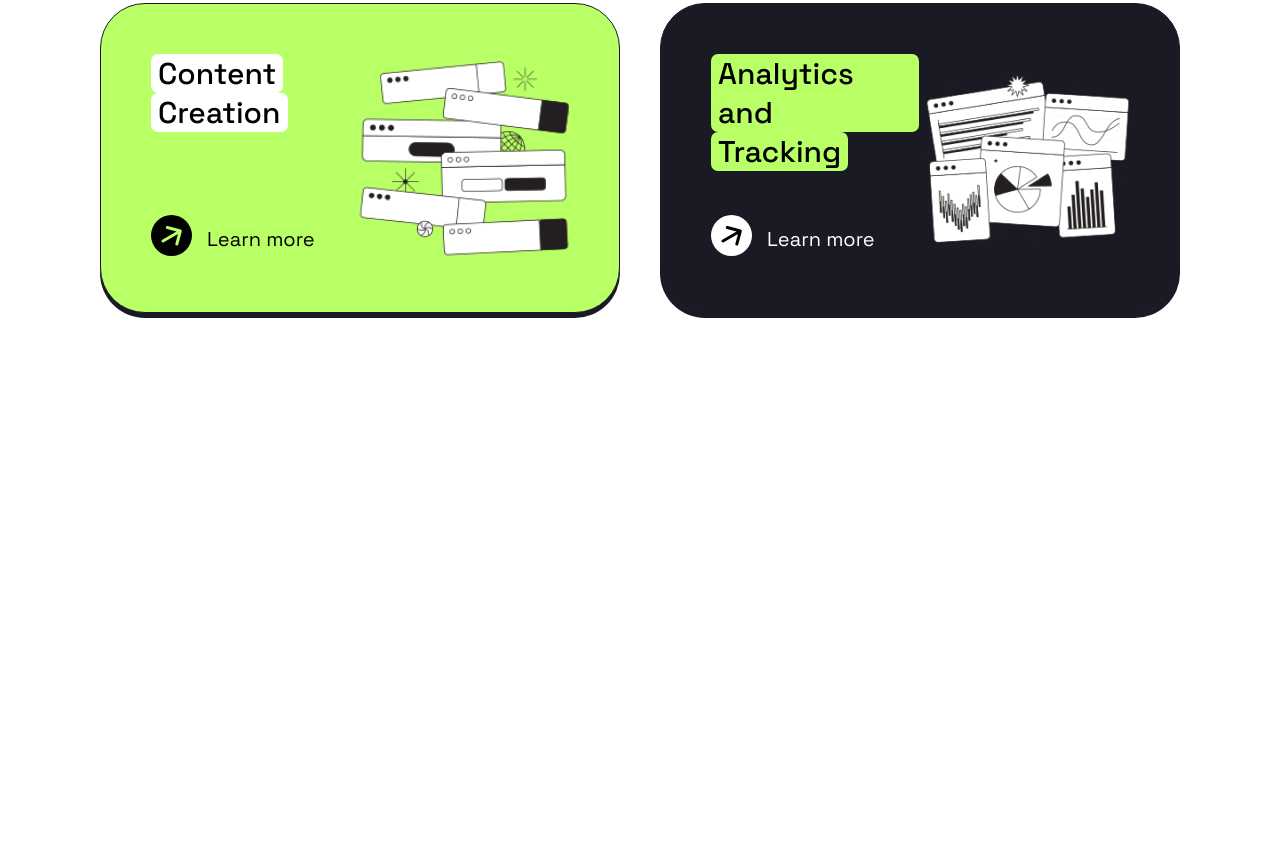
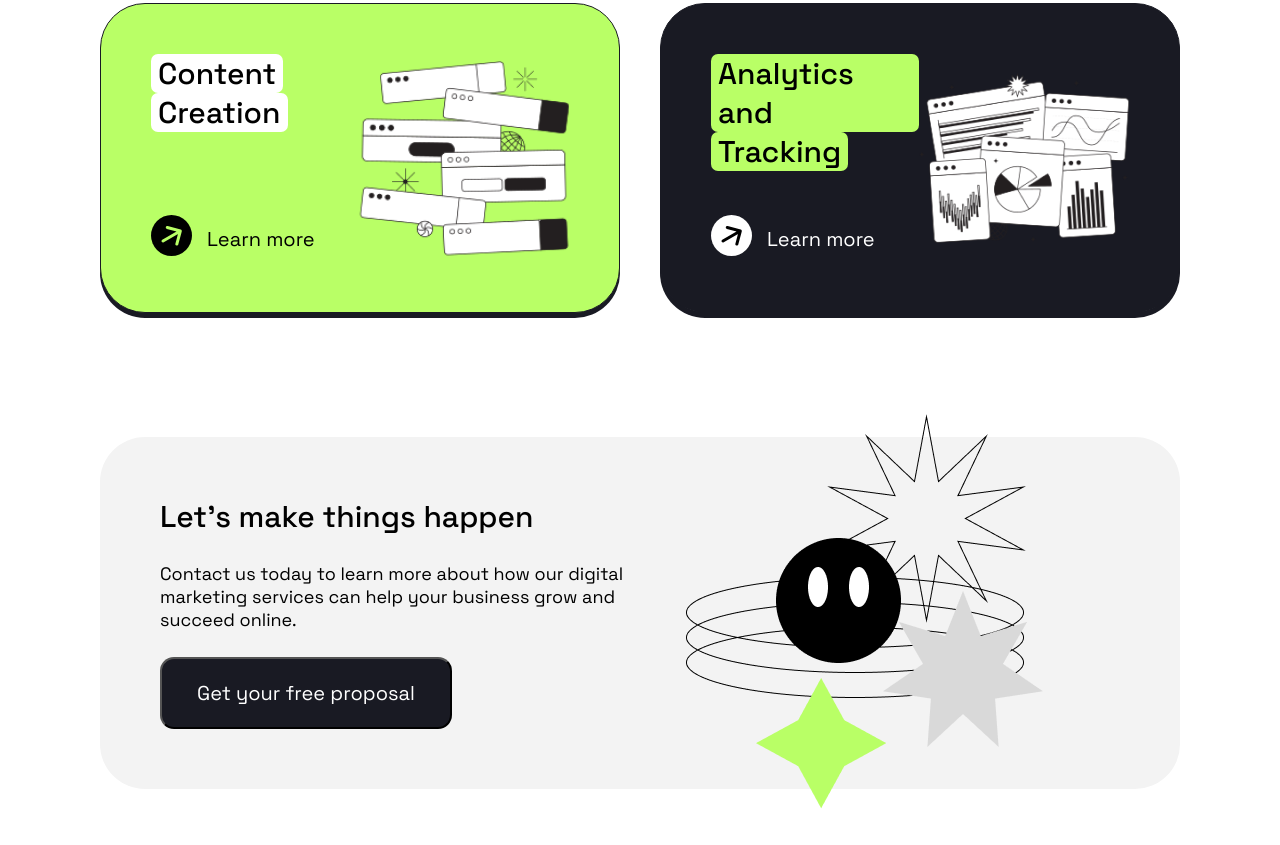
Before and after one commit to ITNIKITAIT/positivus-site, a plain HTML site: page index.html in a window 1280 px wide. Shown: the part 1761-2606 px from the top of the page. Before the commit the page ends 2144 px from the top, so only its background shows below. Drawn offline with Linux system fonts and the light colour scheme.

Commit message:
create proposal section

```diff
--- a/index.html
+++ b/index.html
@@ -197,6 +197,18 @@
                 </ul>
             </section>
         </div>
+        <section class="proposal">
+            <div class="container">
+                <div class="proposal__wrapper">
+                    <img src="./images/smile.png" alt="" class="proposal__img">
+                    <div class="proposal__content">
+                        <h2 class="proposal__title">Let’s make things happen</h2>
+                        <p class="proposal__subtitle">Contact us today to learn more about how our digital marketing services can help your business grow and succeed online.</p>
+                        <button class="btn">Get your free proposal</button>
+                    </div>
+                </div>
+            </div>
+        </section>
     </main>
 
     <script src="./js/menu.js"></script>
--- /dev/null
+++ b/sass/components/_proposal.scss
@@ -0,0 +1,60 @@
+.proposal {
+    margin: 100px auto 70px;
+    padding: 24px 0;
+}
+
+.proposal__wrapper {
+    background-color: $grayfon;
+    padding: 60px;
+    border-radius: 45px;
+    position: relative;
+    @media screen and (max-width: 800px) {
+        padding: 40px;
+    }
+}
+
+.proposal__content {
+    display: flex;
+    flex-direction: column;
+    gap: 26px;
+    max-width: 500px;
+    @media screen and (max-width: 1150px) {
+        max-width: 350px;
+    }
+    @media screen and (max-width: 800px) {
+        gap: 20px;
+        margin: 0 auto;
+    }
+}
+
+.proposal__img {
+    position: absolute;
+    right: 135px;
+    top: -23px;
+    @media screen and (max-width: 1150px) {
+        right: 55px;
+    }
+    @media screen and (max-width: 800px) {
+        display: none;
+    }
+}
+
+.proposal__title {
+    font-size: 30px;
+    font-style: normal;
+    font-weight: 500;
+    line-height: normal;
+    @media screen and (max-width: 800px) {
+        font-size: 26px;
+    }
+}
+
+.proposal__subtitle {
+    font-size: 18px;
+    font-style: normal;
+    font-weight: 400;
+    line-height: normal;
+    @media screen and (max-width: 800px) {
+        font-size: 16px;
+    }
+}
--- a/sass/main.scss
+++ b/sass/main.scss
@@ -4,3 +4,4 @@
 @import './components/hero';
 @import './components/main';
 @import './components/cards';
+@import './components/proposal';
--- a/sass/units/_common.scss
+++ b/sass/units/_common.scss
@@ -45,4 +45,10 @@ ul {
     padding: 20px 35px;
     background: var(--dark, #191A23);
     cursor: pointer;
+    width: fit-content;
+    transition: 250ms ease;
 }
+
+.btn:hover {
+    background: var(--dark, #2a2c3b);
+}
```
Also changed, not shown: css/main.css, css/main.min.css, images/smile.png (added), 2 other files.
